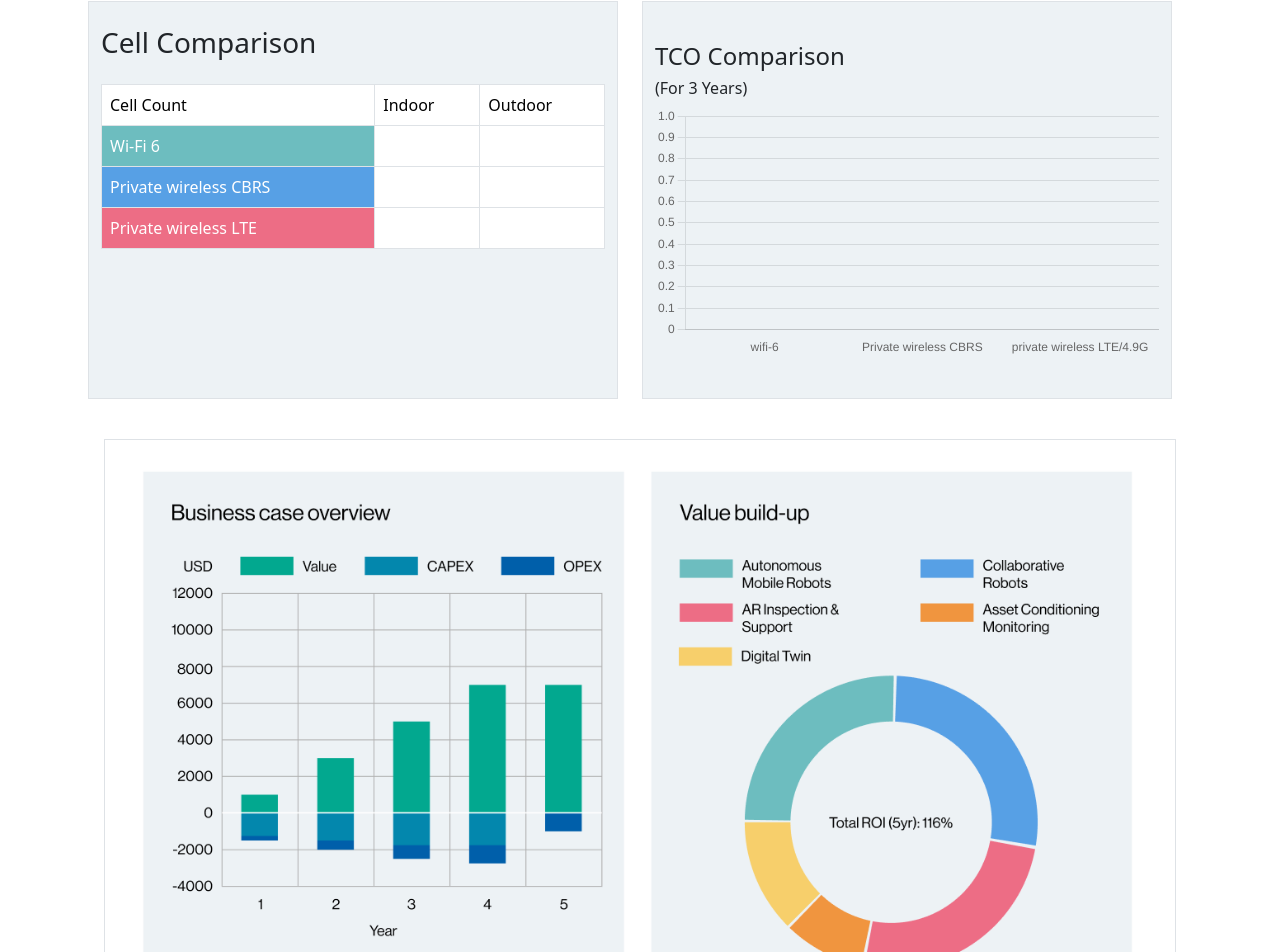
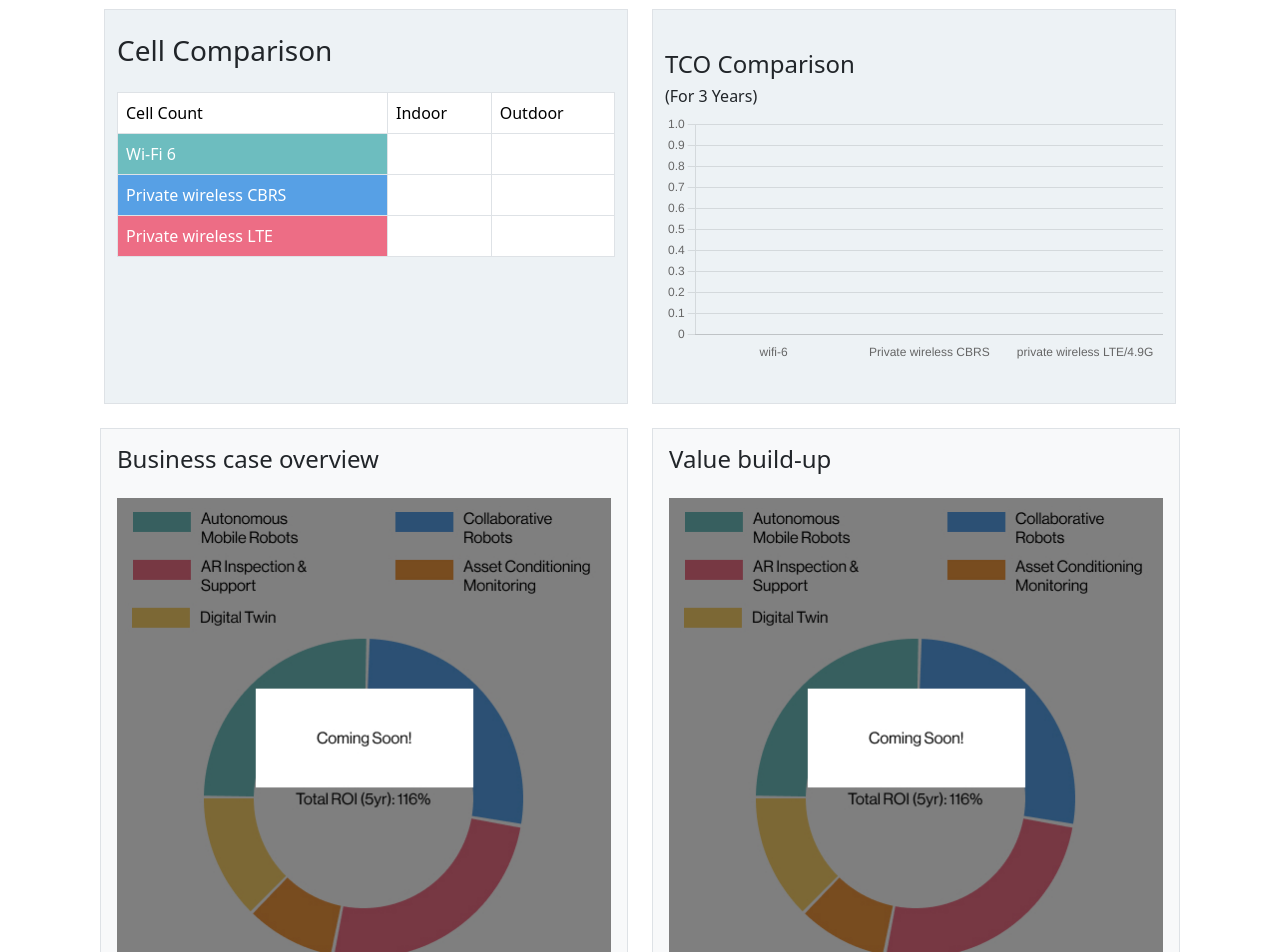
Before and after one commit to monayemislam/TCO-Calculator, a Vue app: page / in a window 1280 px wide. Shown: the part 676-1628 px from the top of the page. Built offline with nearby package versions, Linux system fonts and the light colour scheme.

Commit message:
Design Re-organized and coming soon feature images added

```diff
--- a/src/components/NybsysCalculator.vue
+++ b/src/components/NybsysCalculator.vue
@@ -1156,7 +1156,7 @@
       <div class="col col-xs-12"><BusinessCaseChart></BusinessCaseChart></div>
     </div> -->
 
-    <div class="row mt-4 py-3 me-2">
+    <!-- <div class="row mt-4 py-3 me-2">
       <div class="col col-xs-12 cell-comparison py-4 border">
         <h3 class="pb-3">Cell Comparison</h3>
         <table class="table table-bordered">
@@ -1297,16 +1297,164 @@
           <TcoComparisonChart :chartData="chartData" />
         </div>
       </div>
+    </div> -->
+
+    <div class="row g-4 mx-1 my-4">
+      <div class="col col-xs-12 cell-comparison py-4 border">
+        <h3 class="pb-3">Cell Comparison</h3>
+        <table class="table table-bordered">
+          <tbody>
+            <tr>
+              <td>Cell Count</td>
+              <td>Indoor</td>
+              <td>Outdoor</td>
+            </tr>
+            <tr>
+              <td style="background-color: #6dbdbf; color: #ffffff">Wi-Fi 6</td>
+              <td>
+                <span
+                  v-if="
+                    typeOfSiteCategory == 'indoor' &&
+                    measurementUnitType == 'metric'
+                  "
+                  >{{
+                    (
+                      userDefinedCoverageArea /
+                      1000000 /
+                      wifi6CoverageAre
+                    ).toFixed(0)
+                  }}</span
+                >
+                <span
+                  v-if="
+                    typeOfSiteCategory == 'indoor' &&
+                    measurementUnitType == 'imperial'
+                  "
+                  >{{
+                    (
+                      userDefinedCoverageArea /
+                      10760000 /
+                      wifi6CoverageAre
+                    ).toFixed(0)
+                  }}</span
+                >
+                <span v-if="typeOfSiteCategory == 'outdoor'">-</span>
+              </td>
+              <td>
+                <span
+                  v-if="
+                    typeOfSiteCategory == 'outdoor' &&
+                    measurementUnitType == 'metric'
+                  "
+                  >{{
+                    (
+                      (0.5 * userDefinedCoverageArea) /
+                      wifi6CoverageAre
+                    ).toFixed(0)
+                  }}</span
+                >
+                <span
+                  v-if="
+                    typeOfSiteCategory == 'outdoor' &&
+                    measurementUnitType == 'imperial'
+                  "
+                  >{{
+                    (
+                      (0.5 * userDefinedCoverageArea) /
+                      0.386102 /
+                      wifi6CoverageAre
+                    ).toFixed(0)
+                  }}</span
+                >
+                <span v-if="typeOfSiteCategory == 'indoor'">-</span>
+              </td>
+            </tr>
+            <tr>
+              <td style="background-color: #57a0e5; color: #ffffff">
+                Private wireless CBRS
+              </td>
+              <td>
+                <span
+                  v-if="
+                    typeOfSiteCategory == 'indoor' &&
+                    measurementUnitType == 'metric'
+                  "
+                  >{{ Math.ceil(numberOfRadio / 1000000) }}</span
+                >
+                <span
+                  v-if="
+                    typeOfSiteCategory == 'indoor' &&
+                    measurementUnitType == 'imperial'
+                  "
+                  >{{ Math.ceil(numberOfRadio / 10760000) }}</span
+                >
+                <span v-if="typeOfSiteCategory == 'outdoor'">-</span>
+              </td>
+              <td>
+                <span
+                  v-if="
+                    typeOfSiteCategory == 'outdoor' &&
+                    measurementUnitType == 'imperial'
+                  "
+                  >{{ Math.ceil(numberOfRadio / 0.386102) }}</span
+                >
+                <span
+                  v-if="
+                    typeOfSiteCategory == 'outdoor' &&
+                    measurementUnitType == 'metric'
+                  "
+                  >{{ Math.ceil(numberOfRadio) }}</span
+                >
+                <span v-if="typeOfSiteCategory == 'indoor'">-</span>
+              </td>
+            </tr>
+            <tr>
+              <td style="background-color: #ed6d85; color: #ffffff">
+                Private wireless LTE
+              </td>
+              <td></td>
+              <td>
+                <span v-if="typeOfSiteCategory == 'outdoor'">
+                  <span
+                    v-if="
+                      userDefinedCoverageArea >= 7 &&
+                      userDefinedCoverageArea <= 12
+                    "
+                    >2</span
+                  >
+                  <span v-if="userDefinedCoverageArea < 7">1</span>
+                </span>
+                <span v-if="typeOfSiteCategory == 'indoor'">-</span>
+              </td>
+            </tr>
+          </tbody>
+        </table>
+      </div>
+      <div
+        class="col col-xs-12 py-3 ms-4 border"
+        style="background-color: #edf2f5"
+      >
+        <div class="py-4">
+          <h4>TCO Comparison</h4>
+          <h6>(For 3 Years)</h6>
+          <TcoComparisonChart :chartData="chartData" />
+        </div>
+      </div>
     </div>
 
-    <!-- <div class="row mt-4 py-3 me-2">
-      <div class="col col-xs-12 cell-comparison py-4 border"> -->
-
-    <div class="row mt-4 py-3 border mx-1">
-      <img src="../assets/business-case-overview.png" width="1070px" />
-    </div>
-    <div class="row mt-4 py-3 border mx-1">
-      <img src="../assets/tco-comaprison2.png" width="1070px" />
+    <div class="row g-4 pb-4">
+      <div class="col-6">
+        <div class="p-3 border bg-light">
+          <h4 class="pb-3">Business case overview</h4>
+          <img src="../assets/value-build-up.jpg" width="100%" />
+        </div>
+      </div>
+      <div class="col-6">
+        <div class="p-3 border bg-light">
+          <h4 class="pb-3">Value build-up</h4>
+          <img src="../assets/value-build-up.jpg" width="100%" />
+        </div>
+      </div>
     </div>
   </div>
 </template>
```
Also changed, not shown: src/assets/business-case-overview.jpg (added), src/assets/value-build-up.jpg (added).
